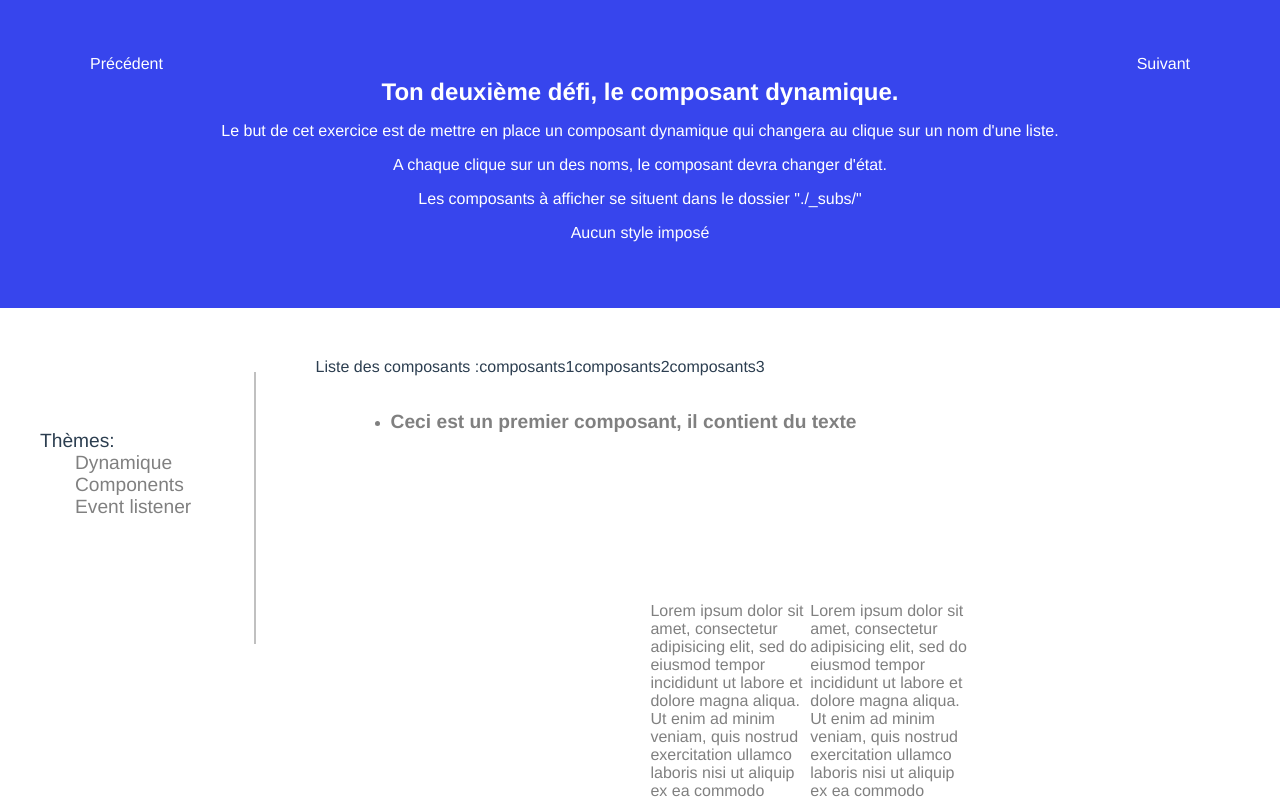
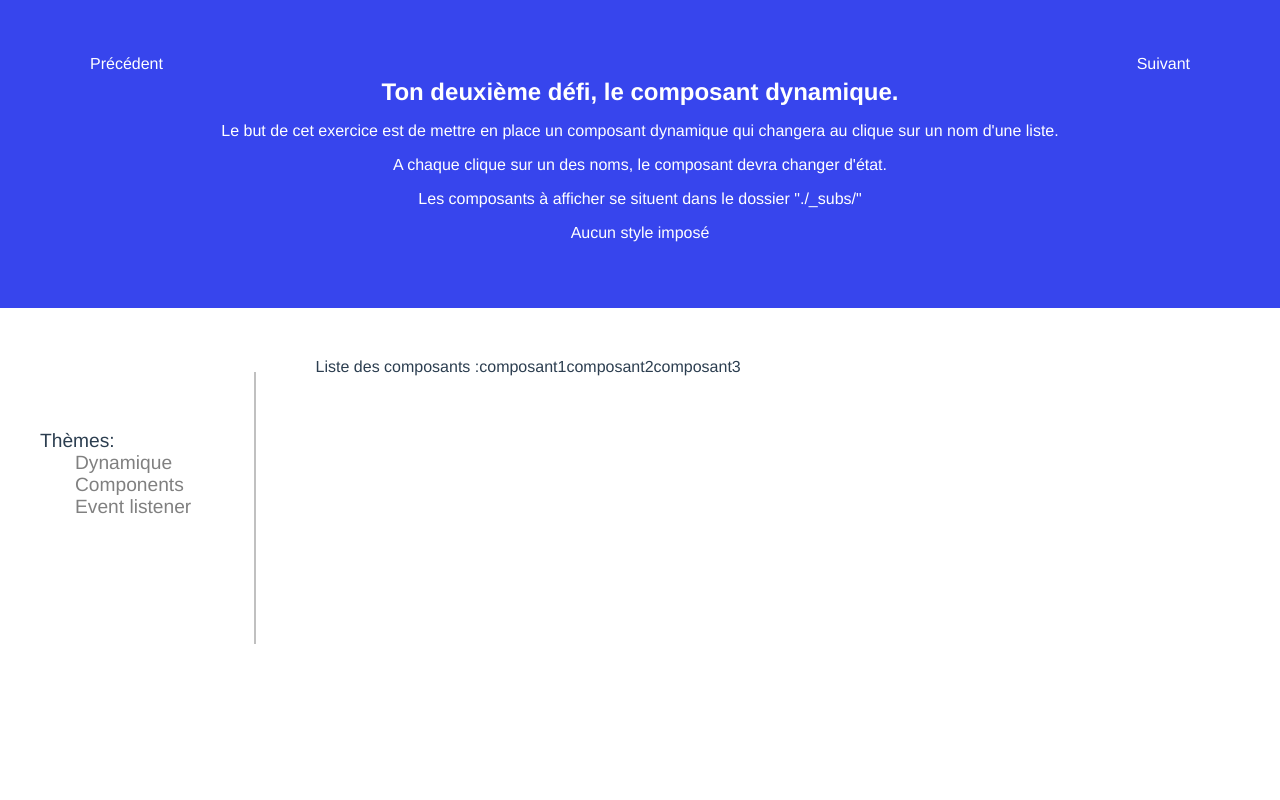
Before and after one commit to robertschmid001/testVue, a Vue app: page /exercice2 in a window 1280 px wide. Shown: the top 800 px of the page. Built offline with nearby package versions, Linux system fonts and the light colour scheme.

Commit message:
Exercice N°2 DONE

```diff
--- a/src/components/_layout/Exercices/Exercice2/index.vue
+++ b/src/components/_layout/Exercices/Exercice2/index.vue
@@ -31,18 +31,15 @@
     <div class="separator">
     </div>
     <div class="right">
-      Liste des composants :<span @click="changeTheDisplayedComponent('composant1')">composants1</span>
-                            <span @click="changeTheDisplayedComponent('composant2')">composants2</span>
-                            <span @click="changeTheDisplayedComponent('composant3')">composants3</span>
+      Liste des composants :<span @click="changeTheDisplayedComponent('composant1')">composant1</span>
+                            <span @click="changeTheDisplayedComponent('composant2')">composant2</span>
+                            <span @click="changeTheDisplayedComponent('composant3')">composant3</span>
       <!-- ton code ici -->
-
-        <ul>
-          <li><component1></component1></li>
-          <!-- Show a list of components, maybe with an active state.
-          PS the whole <ul> should be an active state? maybe inside a div
-            *Check if <li><ul> are needed.-->
-        </ul>
-
+      <div>
+        <component1 v-if="comp1" ></component1>
+        <component2 v-if="comp2" ></component2>
+        <component3 v-if="comp3" ></component3>
+      </div>
     </div>
   </div>
   </div>
@@ -56,15 +53,30 @@
 export default {
     data () {
       return {
+        comp1: false,
+        comp2: false,
+        comp3: false
       }
     },
     methods: {
-      changeTheDisplayedComponent: function () {
-        /* CODE: Probably state changes with a couple of 'If'
-        example, if click composant1, comp1=true,comp2=false,comp3=false
-        Or three seperate methods, but would have to modify the click events.*/
+      changeTheDisplayedComponent(text) {
+        let newtext = text
 
-      }
+  if (newtext == "composant1"){
+ this.comp1=true;
+ this.comp2=false;
+ this.comp3=false;
+} else if (newtext == "composant2"){
+ this.comp1=false;
+ this.comp2=true;
+ this.comp3=false;
+} else if (newtext == "composant3"){
+ this.comp1=false;
+ this.comp2=false;
+ this.comp3=true;
+} else return console.log("error");
+
+}
     },
     components: {
       Component1,
```
